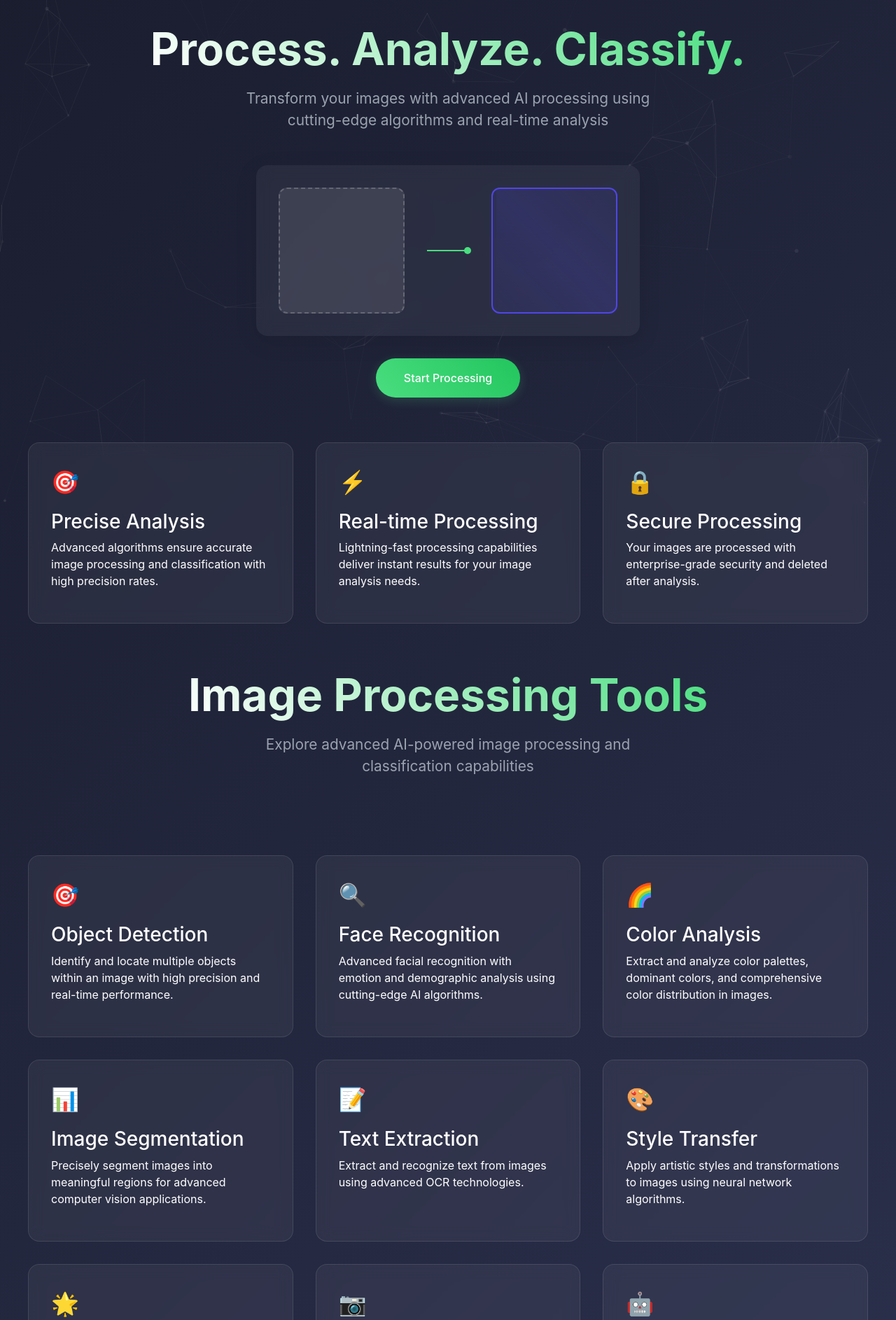
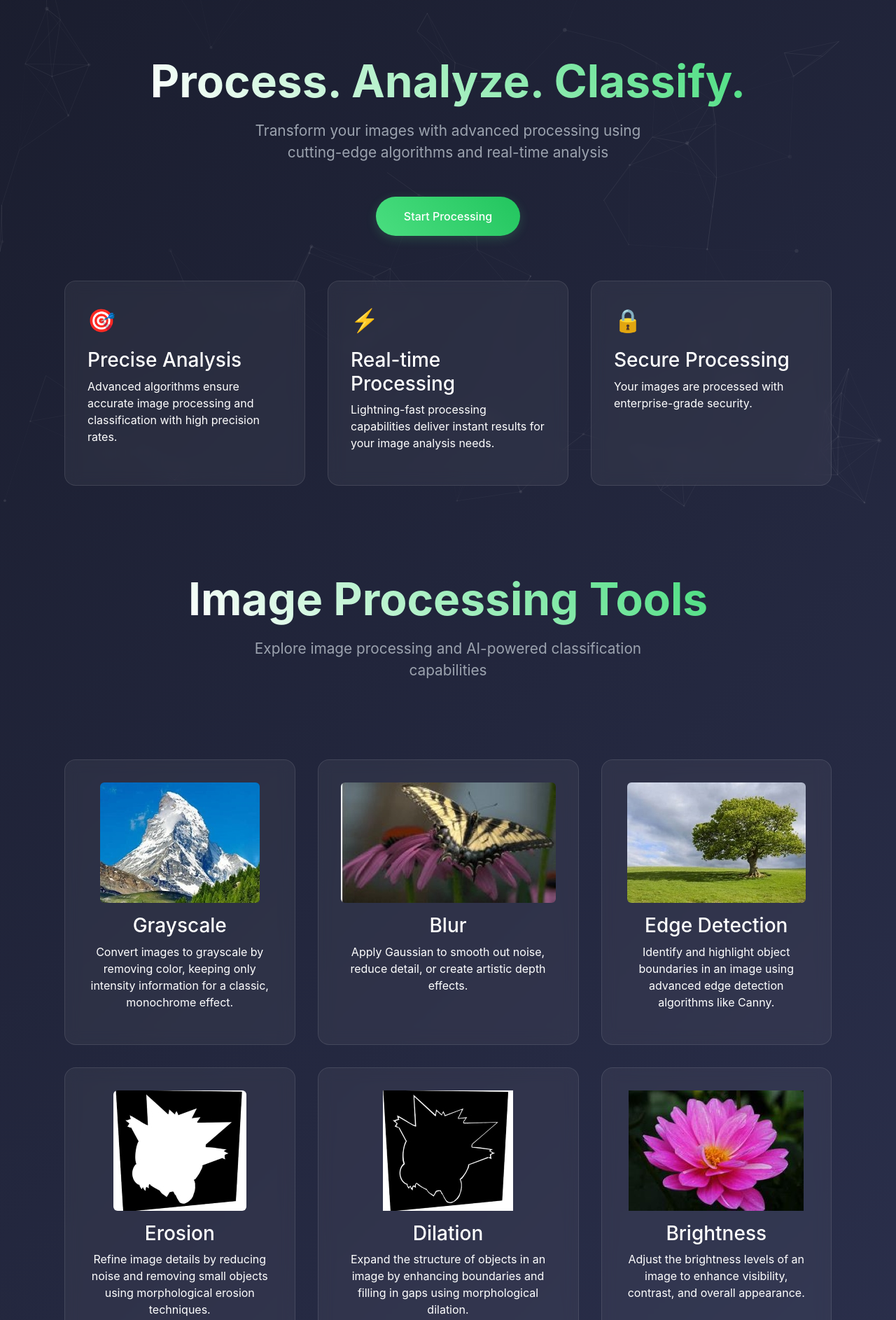
Before and after one commit to Satyam-Maru/Image-Processing-and-Classification, a Django app: page / in a window 1280 px wide. Shown: the part 74-1960 px from the top of the page at 70% size. Run offline with Django 5.2, Linux system fonts and the light colour scheme; some libraries are stand-ins or nearby versions.

Commit message:
Img cards added

```diff
--- a/mySite/imix/templates/imix/header.html
+++ b/mySite/imix/templates/imix/header.html
@@ -1,4 +1,4 @@
-<nav class="navbar navbar-expand-lg">
+<nav class="navbar navbar-expand-lg" id="myNav">
     <div class="container-fluid">
         <a class="navbar-brand" href="{% url 'home' %}">
             <div class="brand-icon">
--- a/mySite/imix/templates/imix/index.html
+++ b/mySite/imix/templates/imix/index.html
@@ -25,96 +25,105 @@
 
     <div class="main-content">
         <h1 class="main-title animate__animated animate__fadeIn">Process. Analyze. Classify.</h1>
-        <p class="subtitle animate__animated animate__fadeIn animate__delay-1s">Transform your images with advanced AI
+        <p class="subtitle animate__animated animate__fadeIn animate__delay-1s">Transform your images with advanced
             processing using cutting-edge algorithms and real-time analysis</p>
 
-        <div class="processing-container animate__animated animate__fadeIn animate__delay-2s">
-            <div class="image-box">
-                <div class="upload-icon"></div>
-            </div>
-            <div class="connector"></div>
-            <div class="result-box"></div>
-        </div>
-
         <button
-        class="btn btn-process animate__animated animate__fadeIn animate__delay-3s"
+        class="btn btn-process animate__animated animate__fadeIn animate__delay-2s"
         onclick="window.location.href=' {% url "img_process" %} ' ">
             Start Processing
         </button>
 
         <div class="features-grid">
-            <div class="feature-card animate__animated animate__fadeIn animate__delay-4s">
+            <div class="feature-card animate__animated animate__fadeIn animate__delay-3s">
                 <div class="feature-icon">🎯</div>
                 <h3>Precise Analysis</h3>
                 <p>Advanced algorithms ensure accurate image processing and classification with high precision rates.
                 </p>
             </div>
-            <div class="feature-card animate__animated animate__fadeIn animate__delay-4s">
+            <div class="feature-card animate__animated animate__fadeIn animate__delay-3s">
                 <div class="feature-icon">⚡</div>
                 <h3>Real-time Processing</h3>
                 <p>Lightning-fast processing capabilities deliver instant results for your image analysis needs.</p>
             </div>
-            <div class="feature-card animate__animated animate__fadeIn animate__delay-4s">
+            <div class="feature-card animate__animated animate__fadeIn animate__delay-3s">
                 <div class="feature-icon">🔒</div>
                 <h3>Secure Processing</h3>
-                <p>Your images are processed with enterprise-grade security and deleted after analysis.</p>
+                <p>Your images are processed with enterprise-grade security.</p>
             </div>
         </div>
     </div>
 
     <div class="main-content">
         <h1 class="main-title animate__animated animate__fadeIn">Image Processing Tools</h1>
-        <p class="subtitle animate__animated animate__fadeIn animate__delay-1s">Explore advanced AI-powered image
-            processing and classification capabilities</p>
+        <p class="subtitle animate__animated animate__fadeIn animate__delay-1s">Explore image
+            processing and AI-powered classification capabilities</p>
 
         <div class="features-grid">
-            <div class="feature-card animate__animated animate__fadeIn animate__delay-4s">
-                <div class="feature-icon">🎯</div>
-                <h3>Object Detection</h3>
-                <p>Identify and locate multiple objects within an image with high precision and real-time performance.
+            <div class="feature-card text-center animate__animated animate__fadeIn animate__delay-3s"
+                onmouseover="changeImg(this, '{% static 'images/grayscale.jpg' %}')"
+                onmouseout="changeImg(this, '{% static 'images/grayscale_original.jpg' %}')">
+
+                <div class="img-section mb-3 d-flex justify-content-center">
+                    <img src="{% static 'images/grayscale_original.jpg' %}" alt="" class="hover_img rounded">
+                </div>
+                <h3>Grayscale</h3>
+                <p>
+                    Convert images to grayscale by removing color, keeping only intensity information for a classic, monochrome effect.
                 </p>
             </div>
-            <div class="feature-card animate__animated animate__fadeIn animate__delay-4s">
-                <div class="feature-icon">🔍</div>
-                <h3>Face Recognition</h3>
-                <p>Advanced facial recognition with emotion and demographic analysis using cutting-edge AI algorithms.
+            <div class="feature-card text-center animate__animated animate__fadeIn animate__delay-3s"
+                onmouseover="changeImg(this, '{% static 'images/blur.jpg' %}')"
+                onmouseout="changeImg(this, '{% static 'images/blur_original.jpg' %}')"
+                >
+                <div class="img-section mb-3 d-flex justify-content-center">
+                    <img src="{% static 'images/blur_original.jpg' %}" alt="" class="hover_img rounded">
+                </div>
+                <h3>Blur</h3>
+                <p>
+                    Apply Gaussian to smooth out noise, reduce detail, or create artistic depth effects.
                 </p>
             </div>
-            <div class="feature-card animate__animated animate__fadeIn animate__delay-4s">
-                <div class="feature-icon">🌈</div>
-                <h3>Color Analysis</h3>
-                <p>Extract and analyze color palettes, dominant colors, and comprehensive color distribution in images.
+            <div class="feature-card text-center animate__animated animate__fadeIn animate__delay-3s"
+                onmouseover="changeImg(this, '{% static 'images/tree_edge.jpg' %}')"
+                onmouseout="changeImg(this, '{% static 'images/tree.jpg' %}')"
+            >
+                <div class="img-section mb-3 d-flex justify-content-center">
+                    <img src="{% static 'images/tree.jpg' %}" alt="" class="hover_img rounded">
+                </div>
+                <h3>Edge Detection</h3>
+                <p>Identify and highlight object boundaries in an image using advanced edge detection algorithms like Canny.</p>
+            </div>
+            <div class="feature-card text-center animate__animated animate__fadeIn animate__delay-3s"
+                onmouseover="changeImg(this, '{% static 'images/erosion.jpg' %}')"
+                onmouseout="changeImg(this, '{% static 'images/erosion_original.jpg' %}')"
+            >
+                <div class="img-section mb-3 d-flex justify-content-center">
+                    <img src="{% static 'images/erosion_original.jpg' %}" alt="" class="hover_img rounded">
+                </div>
+                <h3>Erosion</h3>
+                <p>Refine image details by reducing noise and removing small objects using morphological erosion techniques.</p>
+            </div>
+            <div class="feature-card text-center animate__animated animate__fadeIn animate__delay-3s"
+                onmouseover="changeImg(this, '{% static 'images/erosion_original.jpg' %}')"
+                onmouseout="changeImg(this, '{% static 'images/erosion.jpg' %}')"
+            >
+                <div class="img-section mb-3 d-flex justify-content-center">
+                    <img src="{% static 'images/erosion.jpg' %}" alt="" class="hover_img">
+                </div>
+                <h3>Dilation</h3>
+                <p>Expand the structure of objects in an image by enhancing boundaries and filling in gaps using morphological dilation.
                 </p>
             </div>
-            <div class="feature-card animate__animated animate__fadeIn animate__delay-4s">
-                <div class="feature-icon">📊</div>
-                <h3>Image Segmentation</h3>
-                <p>Precisely segment images into meaningful regions for advanced computer vision applications.</p>
-            </div>
-            <div class="feature-card animate__animated animate__fadeIn animate__delay-4s">
-                <div class="feature-icon">📝</div>
-                <h3>Text Extraction</h3>
-                <p>Extract and recognize text from images using advanced OCR technologies.</p>
-            </div>
-            <div class="feature-card animate__animated animate__fadeIn animate__delay-4s">
-                <div class="feature-icon">🎨</div>
-                <h3>Style Transfer</h3>
-                <p>Apply artistic styles and transformations to images using neural network algorithms.</p>
-            </div>
-            <div class="feature-card animate__animated animate__fadeIn animate__delay-4s">
-                <div class="feature-icon">🌟</div>
-                <h3>Quality Enhancement</h3>
-                <p>Improve image resolution, reduce noise, and enhance visual clarity automatically.</p>
-            </div>
-            <div class="feature-card animate__animated animate__fadeIn animate__delay-4s">
-                <div class="feature-icon">📷</div>
-                <h3>Image Classification</h3>
-                <p>Categorize images into predefined classes with machine learning models.</p>
-            </div>
-            <div class="feature-card animate__animated animate__fadeIn animate__delay-4s">
-                <div class="feature-icon">🤖</div>
-                <h3>Custom AI Models</h3>
-                <p>Train and deploy custom image processing models tailored to your specific requirements.</p>
+            <div class="feature-card text-center animate__animated animate__fadeIn animate__delay-3s"
+                onmouseover="changeImg(this, '{% static 'images/brightness.jpg' %}')"
+                onmouseout="changeImg(this, '{% static 'images/brightness_original.jpg' %}')"
+            >
+                <div class="img-section mb-3 d-flex justify-content-center">
+                    <img src="{% static 'images/brightness_original.jpg' %}" alt="" class="hover_img">
+                </div>
+                <h3>Brightness</h3>
+                <p>Adjust the brightness levels of an image to enhance visibility, contrast, and overall appearance.</p>
             </div>
         </div>
     </div>
@@ -143,6 +152,12 @@
             },
             retina_detect: true
         });
+
+        function changeImg(element, newSrc) {
+            element.querySelector(".hover_img").src = newSrc;
+        }
+
+        document.getElementById('myNav').classList.add('fixed-top');
     </script>
 </body>
 
--- a/mySite/static/css/header.css
+++ b/mySite/static/css/header.css
@@ -10,7 +10,7 @@
     backdrop-filter: blur(10px);
     padding: 1rem 2rem;
     z-index: 100;
-    position: relative;
+    position: fixed;
 }
 
 .navbar-brand {
--- a/mySite/static/css/index.css
+++ b/mySite/static/css/index.css
@@ -10,6 +10,7 @@ body {
     color: #ffffff;
     font-family: -apple-system, BlinkMacSystemFont, "Segoe UI", Roboto, "Helvetica Neue", Arial, sans-serif;
     overflow-x: hidden;
+    padding: 60px;
 }
 
 #particles-js {
@@ -242,51 +243,8 @@ body {
     }
 
     .connector {
-        width: 2px;
+        width: 10px;
         height: 40px;
-    }
-}
-
-.subtitle {
-    color: #9ca3af;
-    font-size: 1.3rem;
-    margin-bottom: 3rem;
-    max-width: 600px;
-}
-
-.features-grid {
-    display: grid;
-    grid-template-columns: repeat(3, 1fr);
-    gap: 2rem;
-    margin-top: 4rem;
-    width: 100%;
-    max-width: 1200px;
-}
-
-.feature-card {
-    background: var(--glass-bg);
-    padding: 2rem;
-    border-radius: 16px;
-    backdrop-filter: blur(10px);
-    transition: all 0.3s ease;
-    text-align: left;
-    border: 1px solid rgba(255, 255, 255, 0.1);
-}
-
-.feature-card:hover {
-    transform: translateY(-5px);
-    border-color: var(--primary-color);
-}
-
-.feature-icon {
-    font-size: 2rem;
-    color: var(--primary-color);
-    margin-bottom: 1rem;
-}
-
-@media (max-width: 768px) {
-    .features-grid {
-        grid-template-columns: 1fr;
     }
 
     .main-title {
```
Also changed, not shown: mySite/static/css/img_processing.css (+12 -0 lines), mySite/db.sqlite3, mySite/static/images/erosion.jpg (renamed from mySite/static/images/morphology.jpg), mySite/static/images/erosion_original.jpg (renamed from mySite/static/images/morphology_original.jpg).
